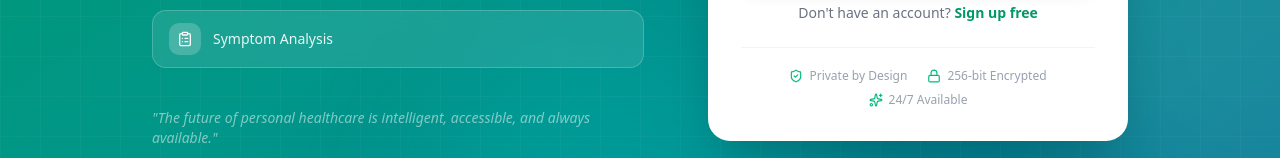
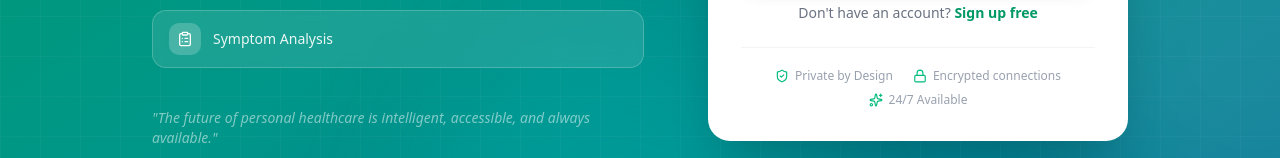
Before and after one commit to obfdanso/MediSpace, a React (Vite) app: page /auth in a window 1280 px wide. Shown: the part 544-702 px from the top of the page. Built offline with nearby package versions, Linux system fonts and the light colour scheme; no server answers.

Commit message:
replaced the 256-bit encrypted claim on the sign-in page with one the app can back up

```diff
--- a/src/pages/AuthPage.tsx
+++ b/src/pages/AuthPage.tsx
@@ -509,7 +509,7 @@ export default function AuthPage() {
                 </div>
                 <div className="flex items-center gap-1.5 text-xs text-gray-400 dark:text-gray-500">
                   <Lock className="w-3.5 h-3.5 text-emerald-500" />
-                  256-bit Encrypted
+                  Encrypted connections
                 </div>
                 <div className="flex items-center gap-1.5 text-xs text-gray-400 dark:text-gray-500">
                   <Sparkles className="w-3.5 h-3.5 text-emerald-500" />
```
